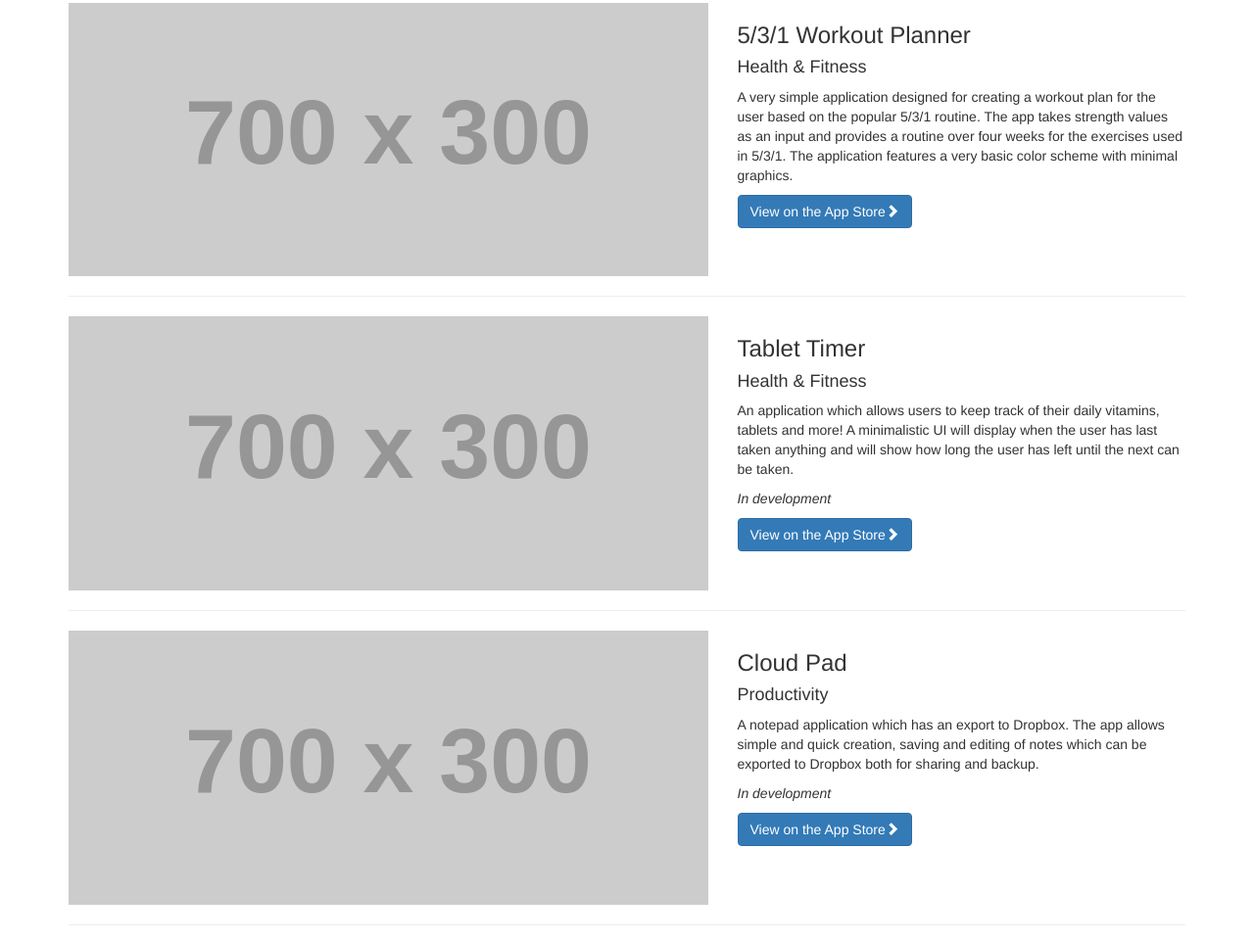
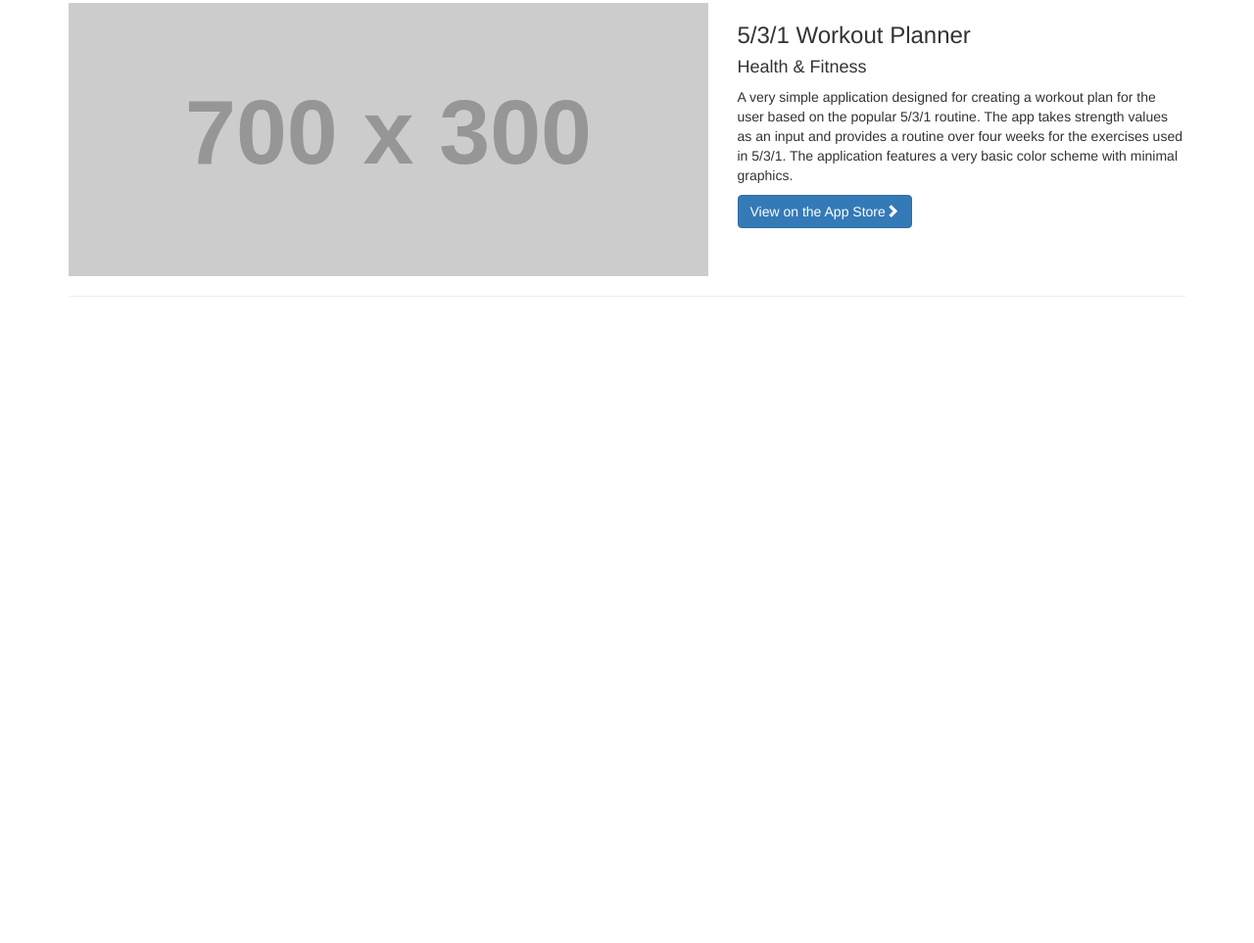
Before and after one commit to benalewis/benalewis.github.io, a plain HTML site: page index.html in a window 1280 px wide. Shown: the part 177-1140 px from the top of the page at 98% size. After the commit the page ends 800 px from the top, so only its background shows below. Drawn offline with Linux system fonts and the light colour scheme; placeholder pictures from the web are drawn by us.

Commit message:
Removed 2 Apps
Hehe

```diff
--- a/index.html
+++ b/index.html
@@ -85,43 +85,6 @@
 
         <hr>
 
-        <!-- Project One -->
-        <div class="row">
-            <div class="col-md-7">
-                <a href="#">
-                    <img class="img-responsive" src="http://placehold.it/700x300" alt="">
-                </a>
-            </div>
-            <div class="col-md-5">
-                <h3>Tablet Timer</h3>
-                <h4>Health &amp; Fitness</h4>
-                <p>An application which allows users to keep track of their daily vitamins, tablets and more! A minimalistic UI will display when the user has last taken anything and will show how long the user has left until the next
-                can be taken.</p>
-                <p><i>In development</i></p>
-                <a class="btn btn-primary" href="#">View on the App Store<span class="glyphicon glyphicon-chevron-right"></span></a>
-            </div>
-        </div>
-
-        <hr>
-
-        <!-- Project One -->
-        <div class="row">
-            <div class="col-md-7">
-                <a href="#">
-                    <img class="img-responsive" src="http://placehold.it/700x300" alt="">
-                </a>
-            </div>
-            <div class="col-md-5">
-                <h3>Cloud Pad</h3>
-                <h4>Productivity</h4>
-                <p>A notepad application which has an export to Dropbox. The app allows simple and quick creation, saving and editing of notes which can be exported to Dropbox both for sharing and backup.</p>
-                <p><i>In development</i></p>
-                <a class="btn btn-primary" href="#">View on the App Store<span class="glyphicon glyphicon-chevron-right"></span></a>
-            </div>
-        </div>
-
-        <hr>
-
         <!-- Footer -->
         <footer>
 
```
